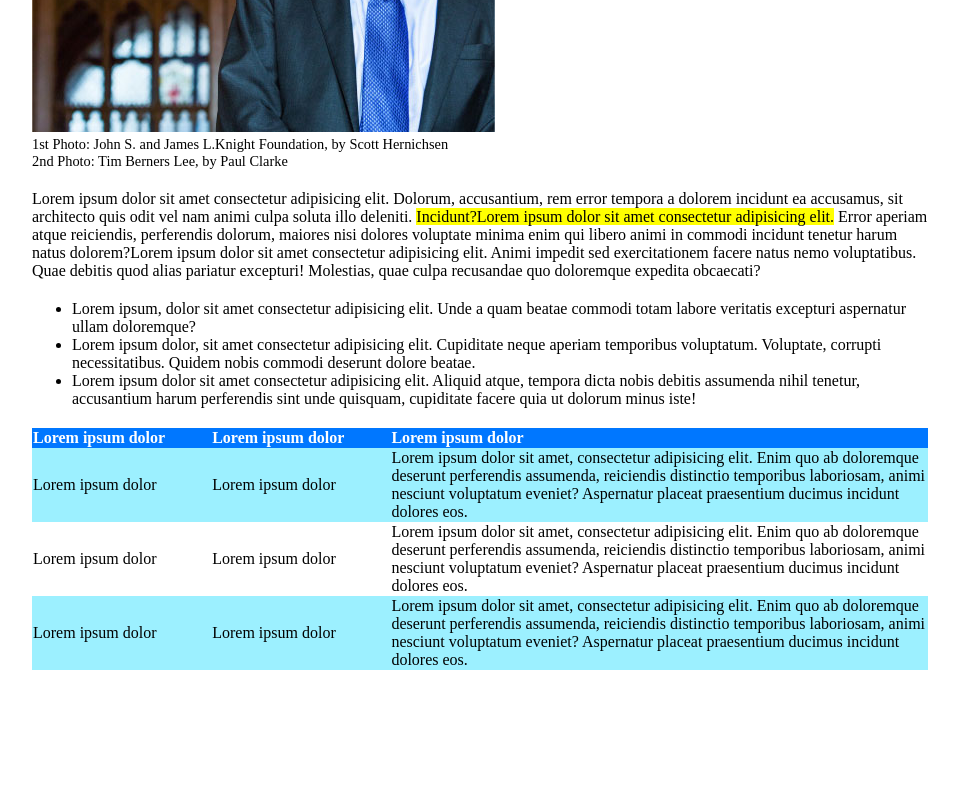
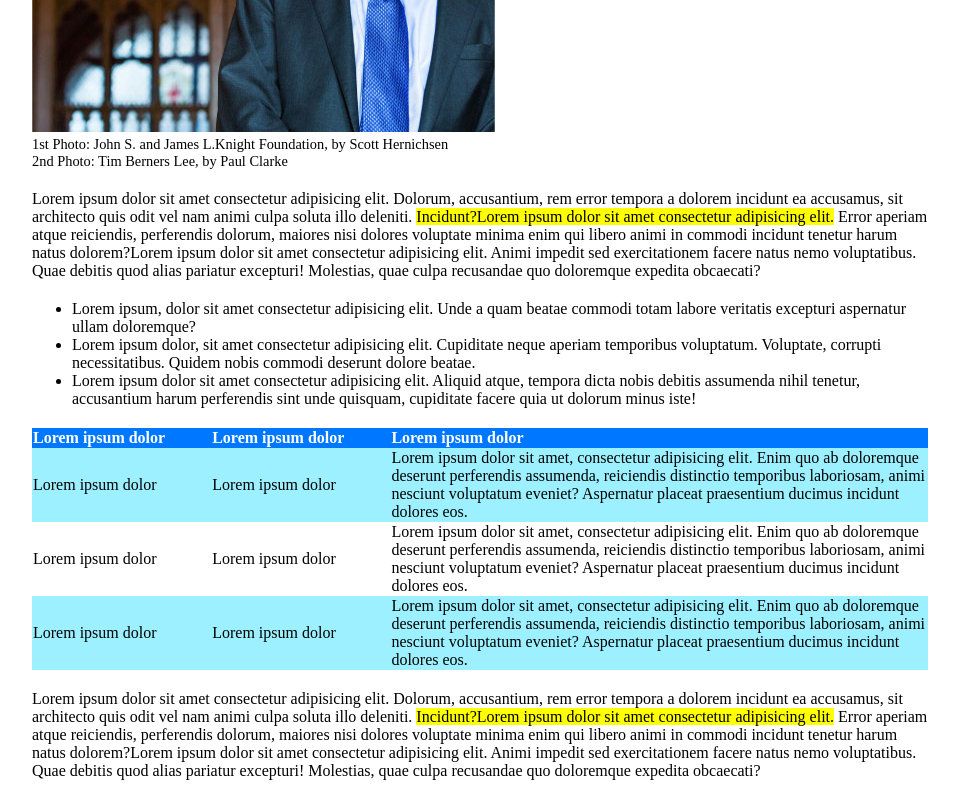
Before and after one commit to AndreaRomano02/html-css-booleaner, a plain HTML site: page index.html in a window 1280 px wide. Shown: the part 952-1752 px from the top of the page, without its empty margins (160-1119 px from the left). Before the commit the page ends 1642 px from the top, so only its background shows below. Drawn offline with Linux system fonts and the light colour scheme.

Commit message:
add second paragraphs

```diff
--- a/index.html
+++ b/index.html
@@ -72,6 +72,8 @@
         </tbody>
       </table>
 
+      <!-- second paragraphs -->
+      <p>Lorem ipsum dolor sit amet consectetur adipisicing elit. Dolorum, accusantium, rem error tempora a dolorem incidunt ea accusamus, sit architecto quis odit vel nam animi culpa soluta illo deleniti. <mark>Incidunt?Lorem ipsum dolor sit amet consectetur adipisicing elit.</mark> Error aperiam atque reiciendis, perferendis dolorum, maiores nisi dolores voluptate minima enim qui libero animi in commodi incidunt tenetur harum natus dolorem?Lorem ipsum dolor sit amet consectetur adipisicing elit. Animi impedit sed exercitationem facere natus nemo voluptatibus. Quae debitis quod alias pariatur excepturi! Molestias, quae culpa recusandae quo doloremque expedita obcaecati?</p>
 
     </main>
 
```
